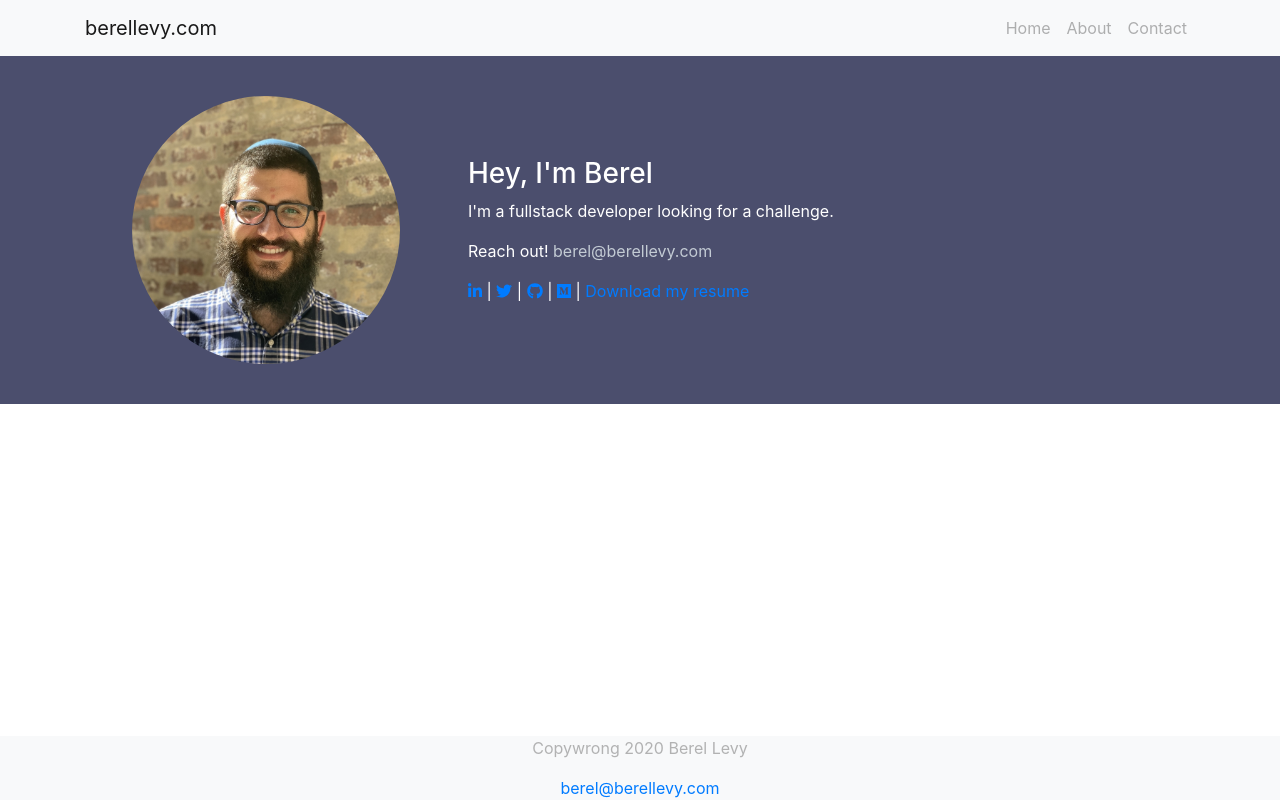
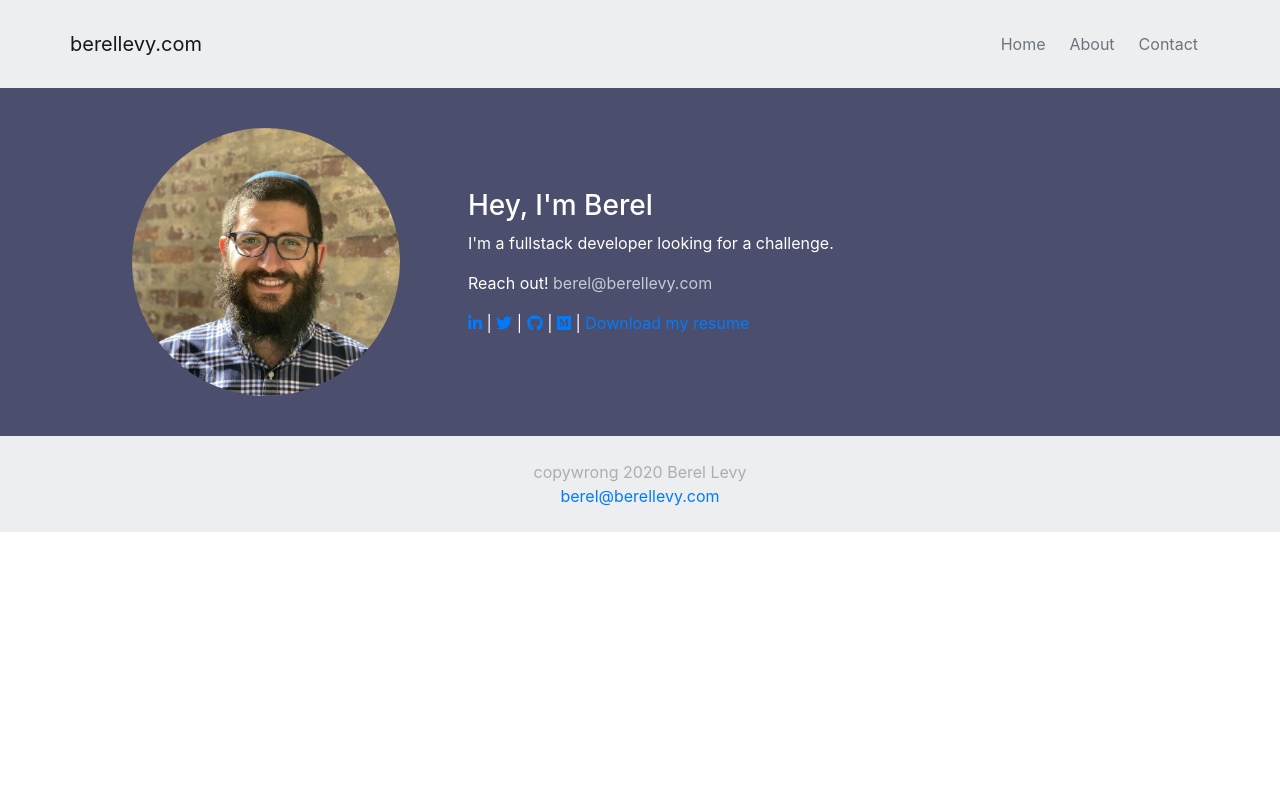
Before and after one commit to berellevy/my_react_site, a React (Create React App) app: page / in a window 1280 px wide. Built offline with nearby package versions, Linux system fonts and the light colour scheme.

Commit message:
also fixed header

```diff
--- a/src/Components/Footer.js
+++ b/src/Components/Footer.js
@@ -5,9 +5,11 @@ import '../css/footer.css'
 
 const Footer = () => {
   return (
-    <footer class="footer">
+    <footer
+      class="footer bg-lg p-4"
+    >
       <Container>
-        <p>Copywrong 2020 Berel Levy</p>
+        <p className="mb-0" >copywrong 2020 Berel Levy</p>
         <a href="mailto:berel@berellevy.com">berel@berellevy.com</a>
       </Container>
     </footer>
--- a/src/Components/NavBar.js
+++ b/src/Components/NavBar.js
@@ -7,13 +7,17 @@ import { Container } from 'react-bootstrap'
 
 const NavBar = () => {
   return (
-    <Navbar expand="xl" bg="light">
-        <Container>
+    <Navbar className="bg-lg">
+        <Container
+          className="flex-column flex-sm-row my-2 my-sm-3"
+        >
           <NavbarBrand>berellevy.com</NavbarBrand>
-          <Nav className="ml-auto">
-            <Nav.Link href="/home" disabled >Home</Nav.Link>
-            <Nav.Link href="/about" disabled >About</Nav.Link>
-            <Nav.Link href="/contact"disabled >Contact</Nav.Link>
+          <Nav
+            className="ml-sm-auto justify-content-between"
+          >
+            <Nav.Link className="text-secondary mx-1" href="/home" disabled >Home</Nav.Link>
+            <Nav.Link className="text-secondary mx-1"href="/about" disabled >About</Nav.Link>
+            <Nav.Link className="text-secondary mx-1"href="/contact"disabled >Contact</Nav.Link>
           </Nav>
         </Container>
     </Navbar>
--- a/src/Pages/Home.js
+++ b/src/Pages/Home.js
@@ -24,9 +24,7 @@ const Home = () => {
           className="row align-items-center text-white "
         >
           <Col
-
             className="justify-content-sm-left"
-
           >
             <Image
               className="p-4 p-sm-3 mx-auto"
--- a/src/css/footer.css
+++ b/src/css/footer.css
@@ -1,5 +1,4 @@
 footer {
-  position: absolute;
   left: 0;
   bottom: 0;
   width: 100%;
--- a/src/index.css
+++ b/src/index.css
@@ -16,3 +16,9 @@ img {
   display: block;
   max-width: 100%;
 }
+
+/* background colors */
+
+.bg-lg {
+  background-color: #eceeef;
+}
```
